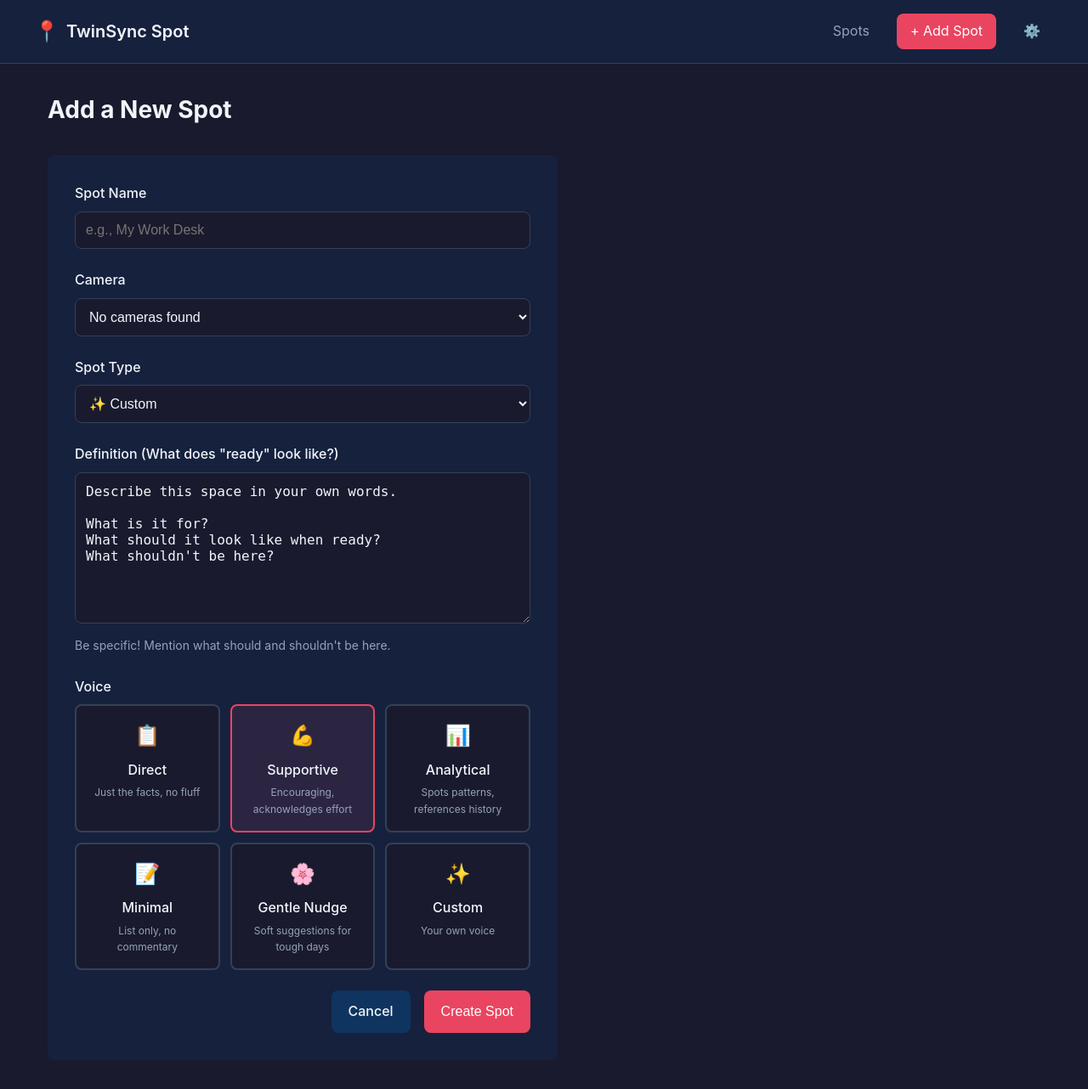
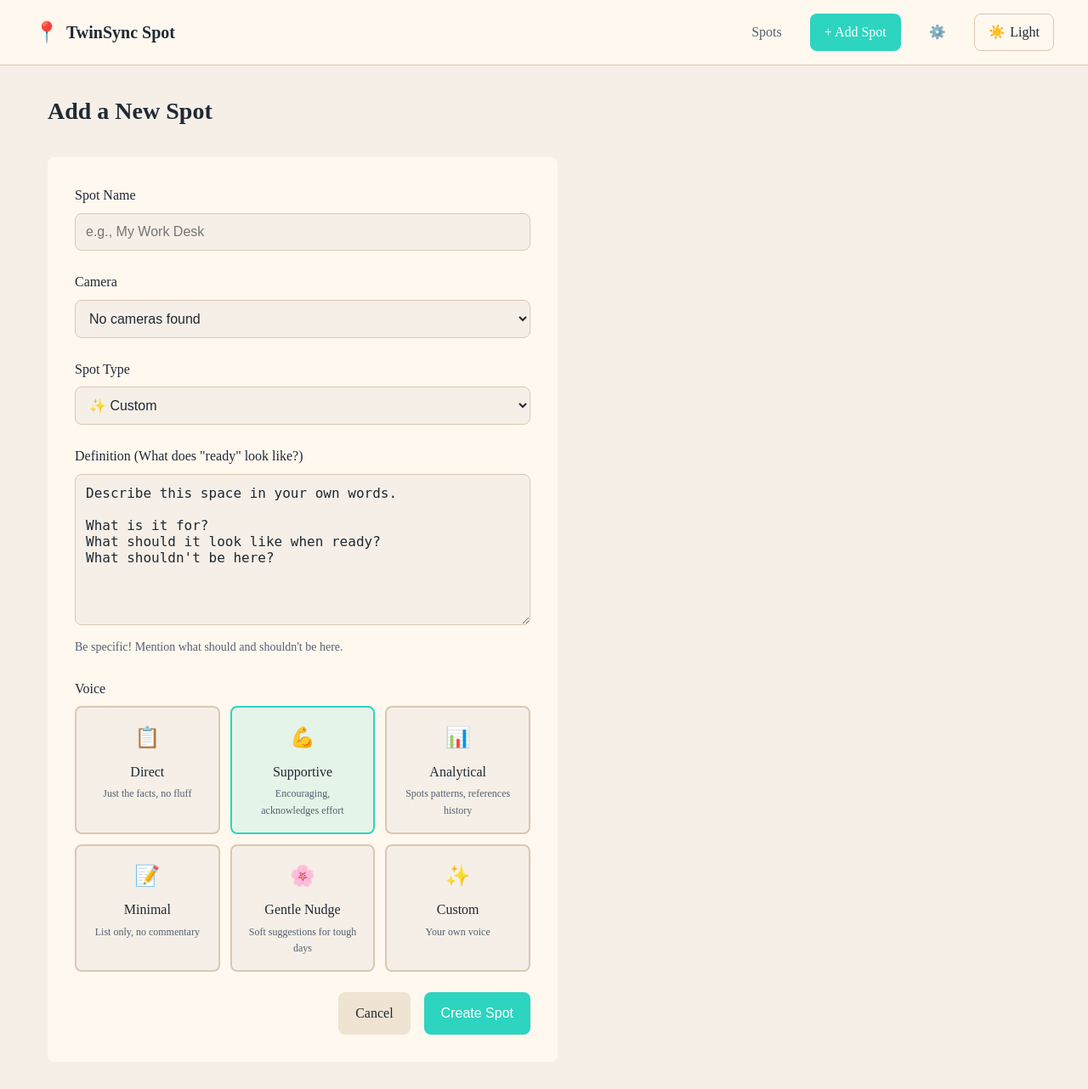
Before and after one commit to kozzzzzzy/twin-sync-addon-final, a FastAPI app: page /add in a window 1280 px wide. Shown: the whole page at 85% size. Before the commit the page ends 1248 px from the top, so only its background shows below. Run offline with FastAPI, Linux system fonts and the light colour scheme; data that the repository does not hold is empty; some web fonts are replaced.

Commit message:
Add light and dark theme toggle

```diff
--- a/twinsync_spot/app/web/static/css/style.css
+++ b/twinsync_spot/app/web/static/css/style.css
@@ -1,18 +1,34 @@
 /* TwinSync Spot - Stylesheet */
 
+@import url('https://fonts.cdnfonts.com/css/linux-libertine');
+
 :root {
-    --color-bg: #1a1a2e;
-    --color-surface: #16213e;
-    --color-surface-alt: #0f3460;
-    --color-primary: #e94560;
-    --color-success: #4ade80;
+    --color-bg: #f5efe7;
+    --color-surface: #fff8ef;
+    --color-surface-alt: #efe3d2;
+    --color-primary: #2dd4bf;
+    --color-success: #2dd4bf;
     --color-warning: #fbbf24;
-    --color-error: #ef4444;
+    --color-error: #f97373;
+    --color-text: #1f2933;
+    --color-text-muted: #55606e;
+    --color-border: #d9c8b3;
+    --radius: 8px;
+    --shadow: 0 8px 20px rgba(0, 0, 0, 0.08);
+}
+
+[data-theme="dark"] {
+    --color-bg: #0d121a;
+    --color-surface: #121926;
+    --color-surface-alt: #1b2535;
+    --color-primary: #2dd4bf;
+    --color-success: #2dd4bf;
+    --color-warning: #fbbf24;
+    --color-error: #f97373;
     --color-text: #f1f5f9;
-    --color-text-muted: #94a3b8;
-    --color-border: #334155;
-    --radius: 8px;
-    --shadow: 0 4px 6px -1px rgba(0, 0, 0, 0.3);
+    --color-text-muted: #cbd5e1;
+    --color-border: #233044;
+    --shadow: 0 10px 24px rgba(0, 0, 0, 0.35);
 }
 
 * {
@@ -22,11 +38,12 @@
 }
 
 body {
-    font-family: -apple-system, BlinkMacSystemFont, 'Segoe UI', Roboto, sans-serif;
+    font-family: 'Linux Libertine', 'Linux Libertine O', 'Times New Roman', serif;
     background: var(--color-bg);
     color: var(--color-text);
     line-height: 1.6;
     min-height: 100vh;
+    transition: background-color 0.3s ease, color 0.3s ease;
 }
 
 /* Header */
@@ -73,6 +90,7 @@ body {
     padding: 0.5rem 1rem;
     border-radius: var(--radius);
     transition: all 0.2s;
+    border: 1px solid transparent;
 }
 
 .nav-link:hover {
@@ -86,8 +104,24 @@ body {
 }
 
 .nav-link-add:hover {
-    background: #d1364d;
+    background: #22bfa8;
     color: white;
+}
+
+.theme-toggle {
+    display: inline-flex;
+    align-items: center;
+    gap: 0.35rem;
+    border: 1px solid var(--color-border);
+    background: var(--color-surface);
+    color: var(--color-text);
+    cursor: pointer;
+    font: inherit;
+}
+
+.theme-toggle:hover {
+    background: var(--color-surface-alt);
+    color: var(--color-text);
 }
 
 /* Container */
@@ -130,7 +164,7 @@ body {
 }
 
 .btn-primary:hover {
-    background: #d1364d;
+    background: #22bfa8;
 }
 
 .btn-secondary {
@@ -144,11 +178,11 @@ body {
 
 .btn-success {
     background: var(--color-success);
-    color: #064e3b;
+    color: #0f3b35;
 }
 
 .btn-success:hover {
-    background: #22c55e;
+    background: #22bfa8;
 }
 
 .btn-muted {
@@ -167,7 +201,7 @@ body {
 }
 
 .btn-danger:hover {
-    background: #dc2626;
+    background: #f25f5f;
 }
 
 .btn-small {
@@ -282,7 +316,7 @@ body {
 
 /* Error */
 .error {
-    background: rgba(239, 68, 68, 0.1);
+    background: rgba(249, 115, 115, 0.12);
     border: 1px solid var(--color-error);
     border-radius: var(--radius);
     padding: 1rem;
@@ -367,7 +401,7 @@ body {
 
 .voice-option.selected {
     border-color: var(--color-primary);
-    background: rgba(233, 69, 96, 0.1);
+    background: rgba(45, 212, 191, 0.12);
 }
 
 .voice-emoji {
--- a/twinsync_spot/app/web/static/js/app.js
+++ b/twinsync_spot/app/web/static/js/app.js
@@ -213,3 +213,46 @@ async function checkAllSpots() {
         showToast('Check all failed: ' + err.message, 'error');
     }
 }
+
+function resolveInitialTheme() {
+    const savedTheme = localStorage.getItem('twinsync-theme');
+    if (savedTheme === 'light' || savedTheme === 'dark') {
+        return savedTheme;
+    }
+
+    const prefersDark = window.matchMedia && window.matchMedia('(prefers-color-scheme: dark)').matches;
+    return prefersDark ? 'dark' : 'light';
+}
+
+function applyTheme(theme) {
+    const root = document.documentElement;
+    root.setAttribute('data-theme', theme);
+    localStorage.setItem('twinsync-theme', theme);
+
+    const toggle = document.getElementById('theme-toggle');
+    if (toggle) {
+        const icon = toggle.querySelector('.theme-toggle__icon');
+        const label = toggle.querySelector('.theme-toggle__label');
+        const isDark = theme === 'dark';
+
+        icon.textContent = isDark ? '🌙' : '☀️';
+        label.textContent = isDark ? 'Dark' : 'Light';
+    }
+}
+
+function initThemeToggle() {
+    const currentTheme = resolveInitialTheme();
+    applyTheme(currentTheme);
+
+    const toggle = document.getElementById('theme-toggle');
+    if (!toggle) return;
+
+    toggle.addEventListener('click', () => {
+        const nextTheme = document.documentElement.getAttribute('data-theme') === 'dark' ? 'light' : 'dark';
+        applyTheme(nextTheme);
+    });
+}
+
+document.addEventListener('DOMContentLoaded', () => {
+    initThemeToggle();
+});
--- a/twinsync_spot/app/web/templates/base.html
+++ b/twinsync_spot/app/web/templates/base.html
@@ -18,6 +18,10 @@
                 <a href="{{ ingress_path + '/' if ingress_path else './' }}" class="nav-link">Spots</a>
                 <a href="{{ ingress_path + '/add' if ingress_path else 'add' }}" class="nav-link nav-link-add">+ Add Spot</a>
                 <a href="{{ ingress_path + '/settings' if ingress_path else 'settings' }}" class="nav-link">⚙️</a>
+                <button class="nav-link theme-toggle" type="button" id="theme-toggle" aria-label="Toggle color theme">
+                    <span class="theme-toggle__icon" aria-hidden="true">🌙</span>
+                    <span class="theme-toggle__label">Dark</span>
+                </button>
             </nav>
         </div>
     </header>
```
